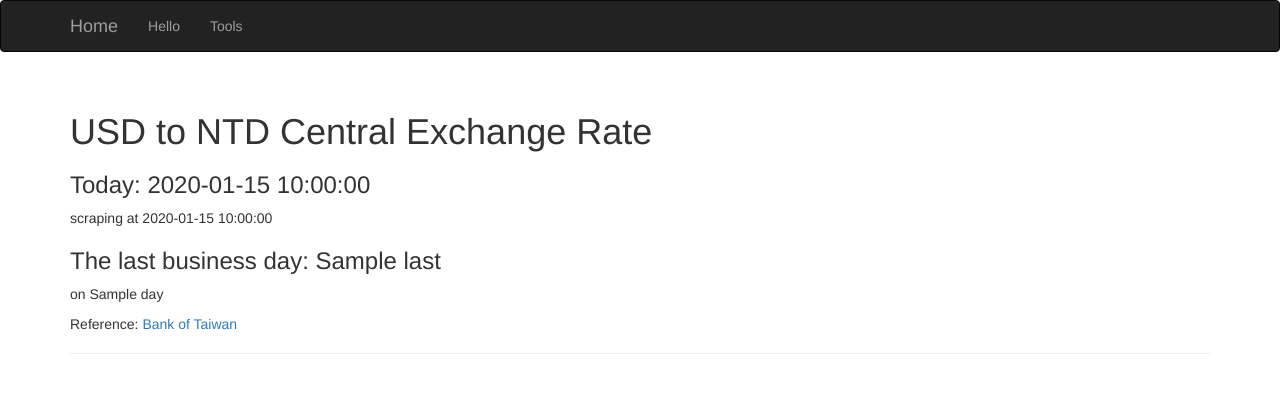
After one commit to Rovingleaves/-myStudy, a Flask app: template templates/USD_to_NTD_Exchange_Rate.html in a window 1280 px wide. The commit adds this page. Shown: the top 393 px of the page. Run offline with Flask 2, Linux system fonts and the light colour scheme; the template is opened without the code that fills it: most values are stand-ins (such as "Sample title", 1, 10 or a date in 2020); some libraries are stand-ins or nearby versions.

Commit message:
210113_02
Add a tool: USD to NTD central exchange rate

```diff
--- /dev/null
+++ b/templates/USD_to_NTD_Exchange_Rate.html
@@ -0,0 +1,13 @@
+{% extends "base.html" %}
+{% import 'bootstrap/wtf.html' as wtf %}
+{% block page_content %}
+<div class='page-header'>
+    <h1>USD to NTD Central Exchange Rate</h1>
+    <h3>Today: {{today}}</h3>
+    <p>scraping at {{time}}</p>
+    <h3>The last business day: {{last}}</h3>
+    <p>on {{day}}</p>
+    <p></p>
+    <p>Reference: <a href='https://rate.bot.com.tw/xrt?Lang=zh-TW'>Bank of Taiwan</a></p>
+</div>
+{% endblock %}
--- a/templates/tools.html
+++ b/templates/tools.html
@@ -7,6 +7,7 @@
         <li><a href='/tools/Carton_Volume_Calculator'>Carton Volume Calculator</a></li>
         <li><a href='/tools/Chargeable_Weight_Calculator'>Chargeable Weight Calculator</a></li>
         <li><a href='/tools/CIF_Calculator_Air'>CIF Calculator (Air Freight)</a></li>
-        <li><a href='/tools/CIF_Calculator_Sea'>CIF Calculator (Sea Shipment)</a></li>
+        <li><a href='/tools/USD_to_NTD_Exchange_Rate'>USD to NTD Central Exchange Rate</a></li>
     </ul>
+</div>
 {% endblock %}
```
